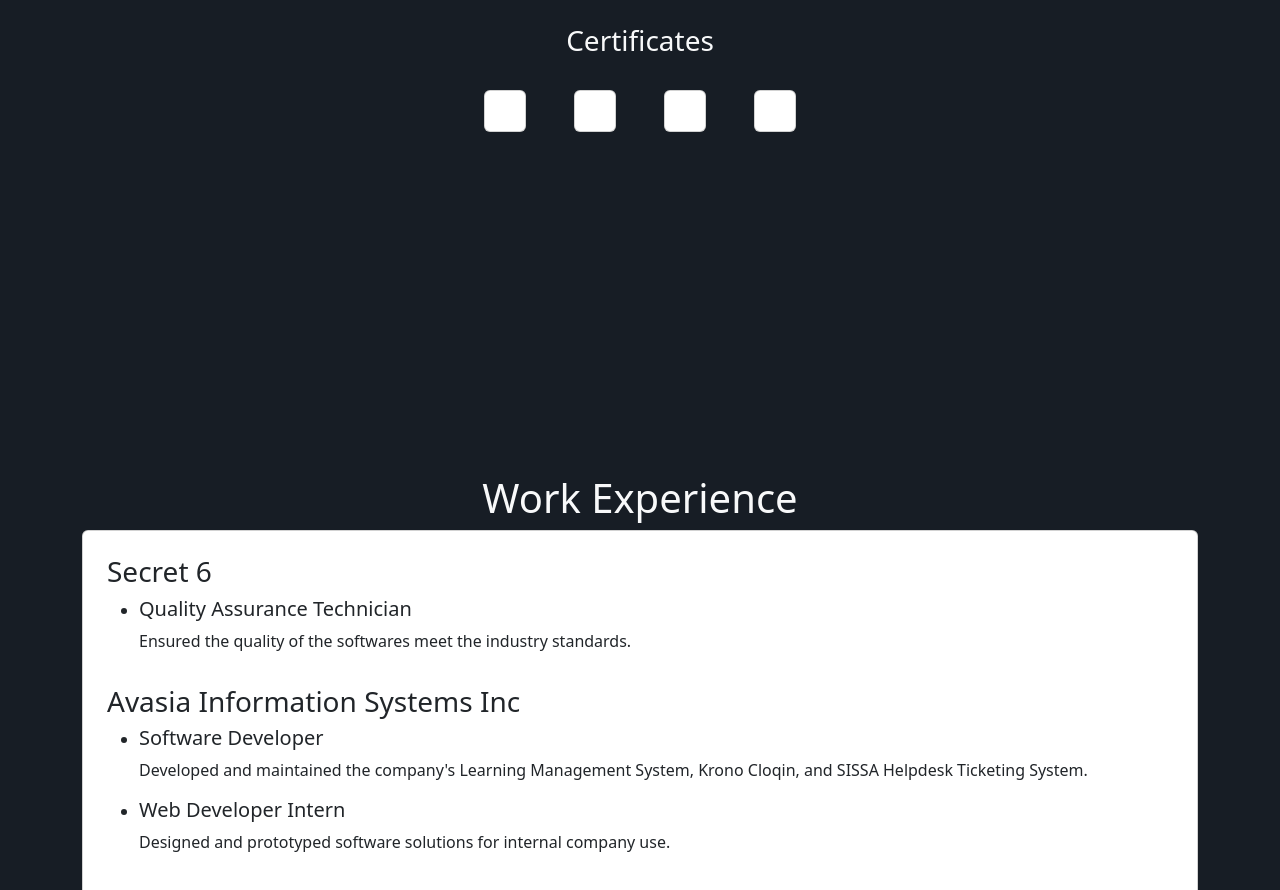
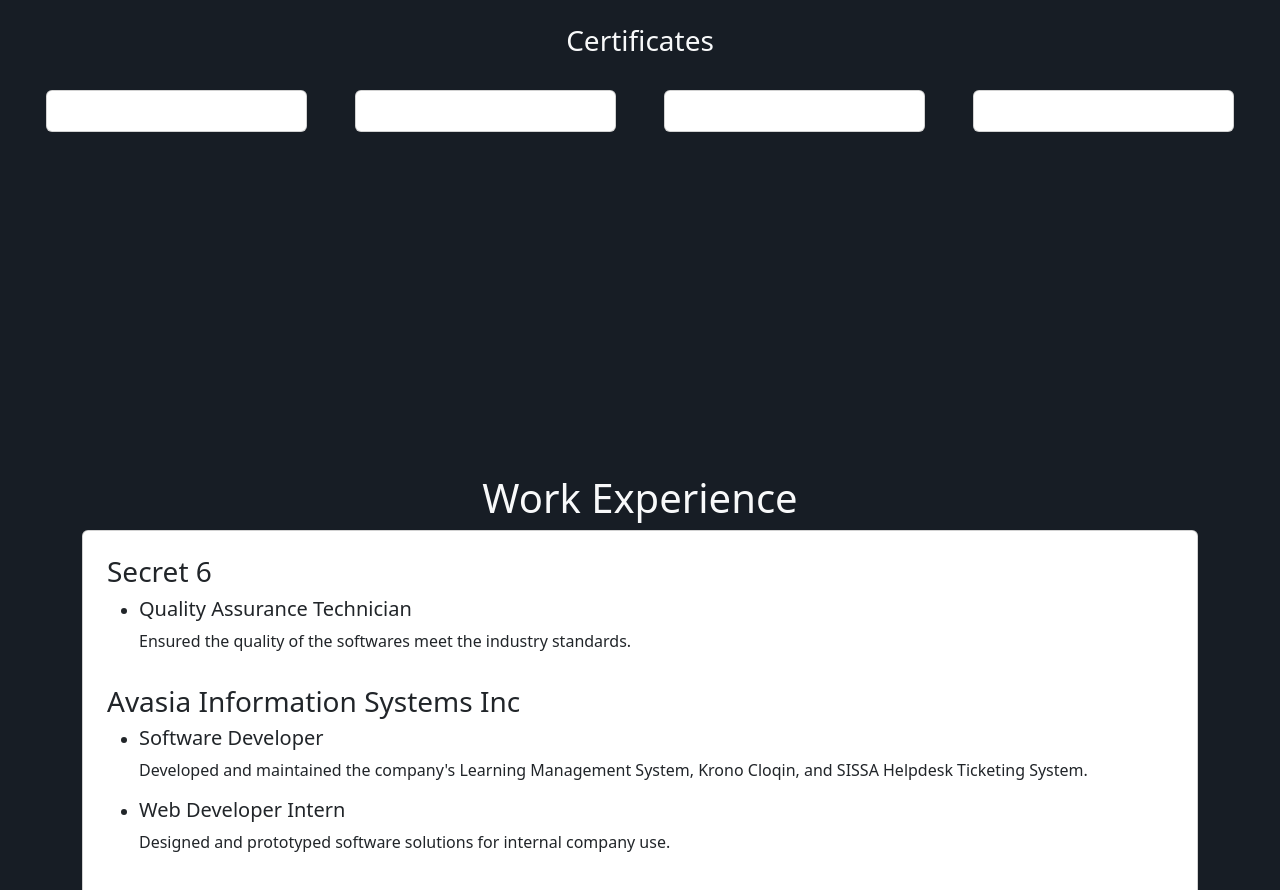
Before and after one commit to mantojoshua/mantojoshua.github.io, a plain HTML site: page index.html in a window 1280 px wide. Shown: the part 1204-2094 px from the top of the page. Drawn offline with nearby package versions, Linux system fonts and the light colour scheme; a script that the page names is missing.

Commit message:
minor fix

```diff
--- a/index.html
+++ b/index.html
@@ -80,22 +80,22 @@
         <div class="p-4">
             <h3 class="text-center text-light">Certificates</h3>
             <div class="container d-flex justify-content-center">
-                <div class="card p-1 m-4">
+                <div class="card p-1 m-4 col-md-3">
                     <div class="card-body" data-iframe-width="150" data-iframe-height="270" data-share-badge-id="5ec7ae1d-4155-4ea6-9240-336297337dc4" data-share-badge-host="https://www.credly.com"></div>
                 </div>
                 <script type="text/javascript" async src="//cdn.credly.com/assets/utilities/embed.js"></script>
 
-                <div class="card p-1 m-4">
+                <div class="card p-1 m-4 col-md-3">
                     <div class="card-body" data-iframe-width="150" data-iframe-height="270" data-share-badge-id="8aadb7aa-8540-47ac-bbeb-d4d19a37a8d6" data-share-badge-host="https://www.credly.com"></div>
                 </div>
                 <script type="text/javascript" async src="//cdn.credly.com/assets/utilities/embed.js"></script>
 
-                <div class="card p-1 m-4">
+                <div class="card p-1 m-4 col-md-3">
                     <div class="card-body" data-iframe-width="150" data-iframe-height="270" data-share-badge-id="22b5568f-65d6-44a2-be60-d3568068ecc1" data-share-badge-host="https://www.credly.com"></div>
                 </div>
                 <script type="text/javascript" async src="//cdn.credly.com/assets/utilities/embed.js"></script>
 
-                <div class="card p-1 m-4">
+                <div class="card p-1 m-4 col-md-3">
                     <div class="card-body" data-iframe-width="150" data-iframe-height="270" data-share-badge-id="63d0eb25-247e-490b-8e90-e5a67f7f93ed" data-share-badge-host="https://www.credly.com"></div>
                 </div>
                 <script type="text/javascript" async src="//cdn.credly.com/assets/utilities/embed.js"></script>
```
